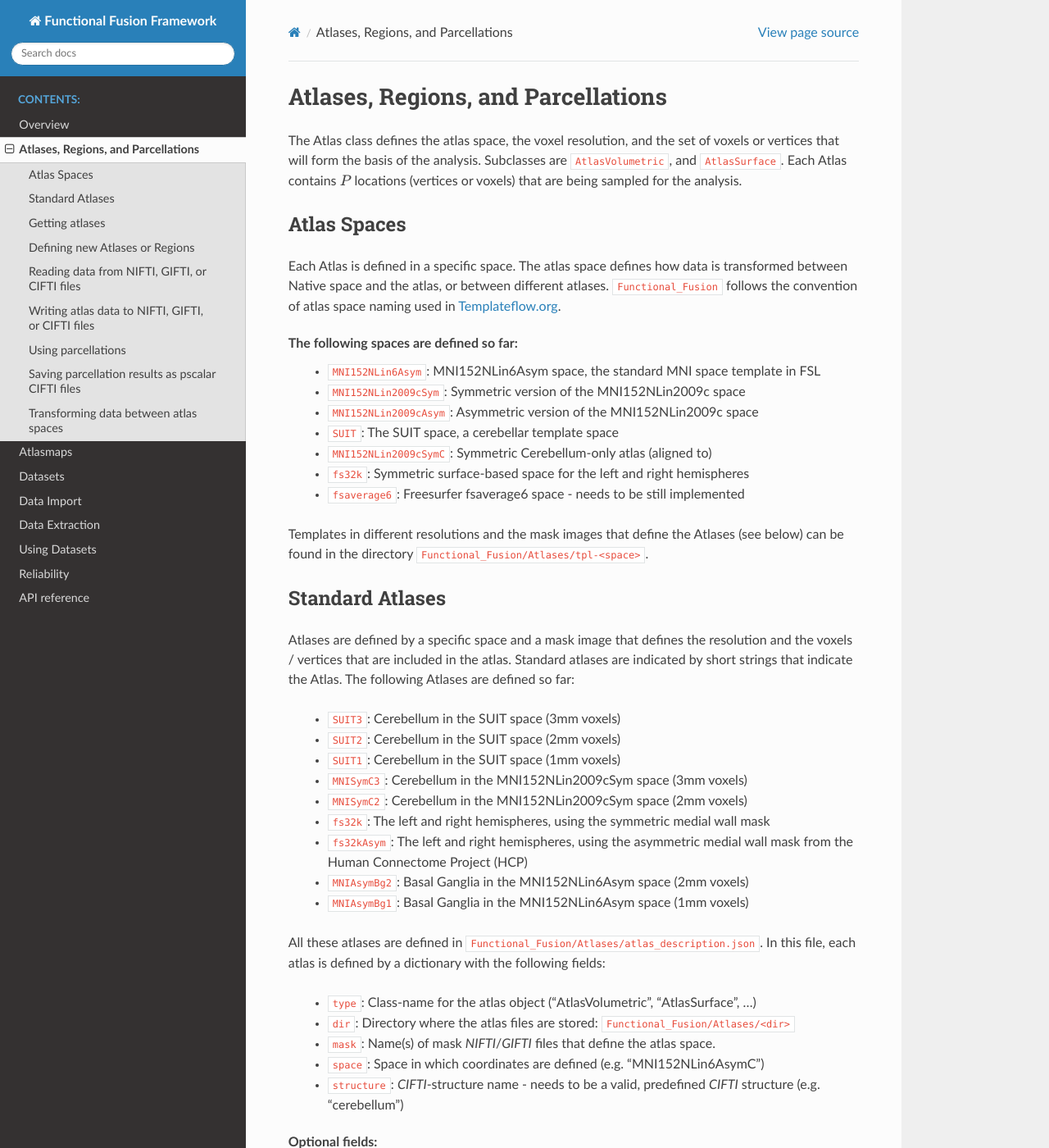
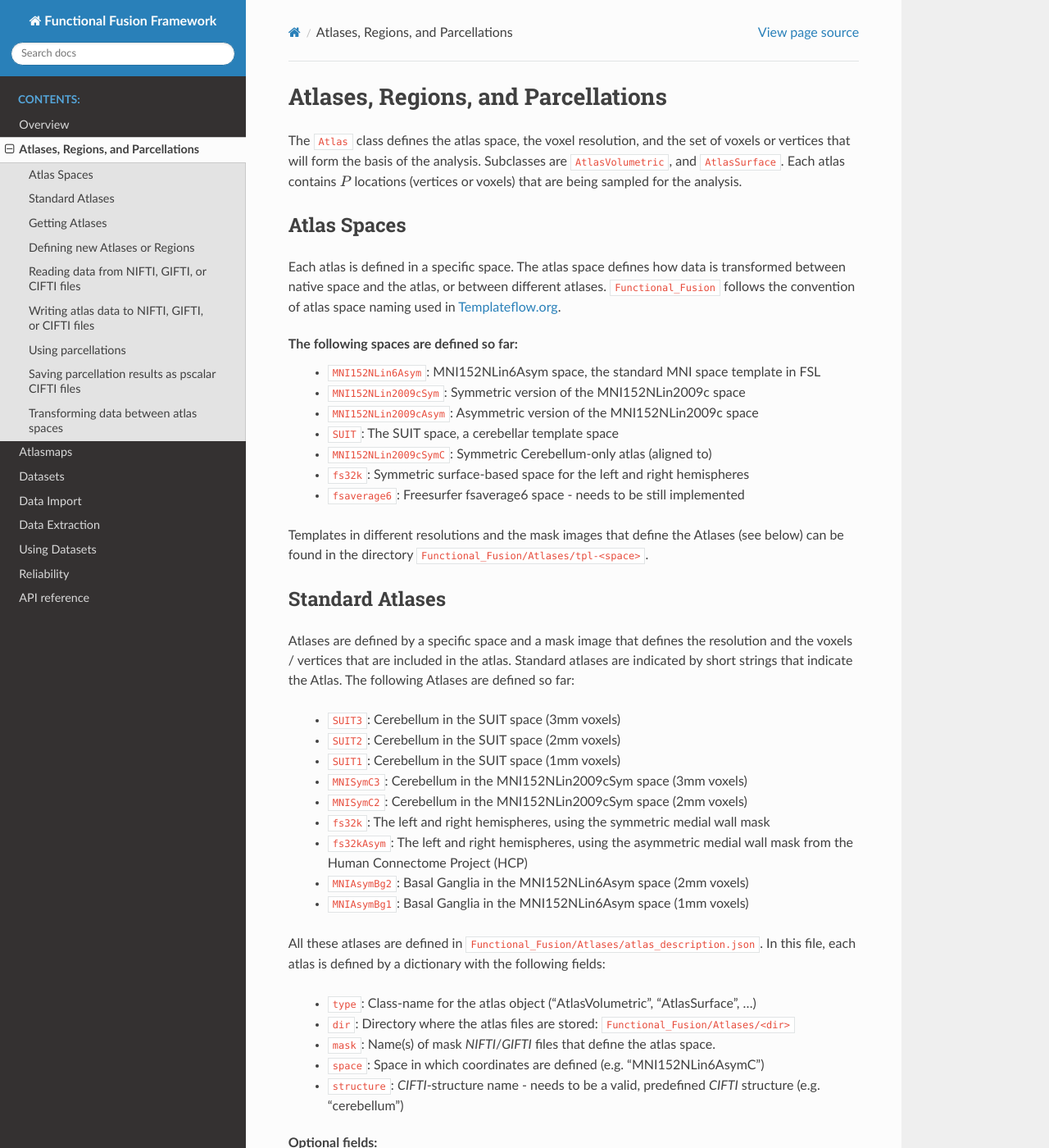
Before and after one commit to DiedrichsenLab/Functional_Fusion, a Sphinx documentation site: the page built from docs/02atlas.rst, in a window 1280 px wide and 1400 px high. Shown: the whole window at 82% size. Built offline with Sphinx 7.4.7 and the Read the Docs theme 3.1.0, drawn with Linux system fonts in a browser that asks for light colours; some of the changed text lies outside the part shown.

Commit message:
documenatation

```diff
--- a/docs/01overview.rst
+++ b/docs/01overview.rst
@@ -16,5 +16,5 @@
 There are three main steps to using this framework on new data:
 
 * **Data Import**: Bringing the data into the common framework. This includes the import of the preprocessed time series or the contrast (beta) estimates. The data files are stored in the ``ffimport`` directory. A number of :ref:`datasets` are already imported and can be downloaded freely.
-* **Data Extraction**: Pull the data in a specific atlas space, defined by an ``atlas``. The resulting CIFTI-file are by default stored in the ``ffextract`` directory for each dataset for quick retrieval.
-* **Data Analysis**: After the data is extracted, you can simply load the data with ``dataset.get_data()``. which gives you a ``(nsubj x  nfeatures x voxel/vertices)`` tensor. You can then perform any analysis on this data. The repository provides a number of common analysis function for data aggregation and reliability estimation.
+* **Data Extraction**: Pull the data in a specific atlas space, defined by an ``Atlas``. The resulting CIFTI-file are by default stored in the ``ffextract`` directory for each dataset for quick retrieval.
+* **Data Analysis**: After the data is extracted, you can simply load the data from the ``ffextract`` directory with ``dataset.get_data()``. which gives you a ``(nsubj x  nfeatures x voxel/vertices)`` tensor. You can then perform any analysis on this data. The repository provides a number of common analysis function for data aggregation and reliability estimation.
--- a/docs/02atlas.rst
+++ b/docs/02atlas.rst
@@ -1,12 +1,12 @@
 Atlases, Regions, and Parcellations
 ===================================
 
-The Atlas class defines the atlas space, the voxel resolution, and the set of voxels or vertices that will form the basis of the analysis.
-Subclasses are ``AtlasVolumetric``, and ``AtlasSurface``. Each Atlas contains  :math:`P` locations (vertices or voxels) that are being sampled for the analysis.
+The ``Atlas`` class defines the atlas space, the voxel resolution, and the set of voxels or vertices that will form the basis of the analysis.
+Subclasses are ``AtlasVolumetric``, and ``AtlasSurface``. Each atlas contains  :math:`P` locations (vertices or voxels) that are being sampled for the analysis.
 
 Atlas Spaces
 ------------
-Each Atlas is defined in a specific space. The atlas space defines how data is transformed between Native space and the atlas, or between different atlases. ``Functional_Fusion`` follows the convention of atlas space naming used in `Templateflow.org <https://www.templateflow.org/>`_.
+Each atlas is defined in a specific space. The atlas space defines how data is transformed between native space and the atlas, or between different atlases. ``Functional_Fusion`` follows the convention of atlas space naming used in `Templateflow.org <https://www.templateflow.org/>`_.
 
 The following spaces are defined so far:
     * ``MNI152NLin6Asym``: MNI152NLin6Asym space, the standard MNI space template in FSL
@@ -45,7 +45,7 @@ Optional fields:
     * ``res``: resolution (not used yet) - voxel locations are defined by mask image
     * ``normspace``: Norm space for suit.vol2surf -
 
-Getting atlases
+Getting Atlases
 ---------------
 You can get an atlas by calling:
 
@@ -59,7 +59,7 @@ You can get an atlas by calling:
 
 Defining new Atlases or Regions
 -------------------------------
-If an Atlas or Region is not defined in the repository, you can obtain a new Atlas object by calling the constructor of the Atlas class.
+If an atlas or region is not defined in the repository, you can obtain a new Atlas object by calling the constructor of the Atlas class.
 
 .. code-block:: python
 
@@ -68,7 +68,7 @@ If an Atlas or Region is not defined in the repository, you can obtain a new Atl
 ``mask.nii`` is a `NIFTI` file that defines the voxels of the atlas, ``structure`` is the `CIFTI`-structure name, and ``space`` is the space in which the atlas is defined.
 
 
-If an Atlas or Region is not defined in the repository, you can obtain a new Atlas object by calling the constructor of the Atlas class.
+If an atlas or region is not defined in the repository, you can obtain a new ``Atlas`` object by calling the constructor of the ``Atlas`` class.
 
 .. code-block:: python
 
```
